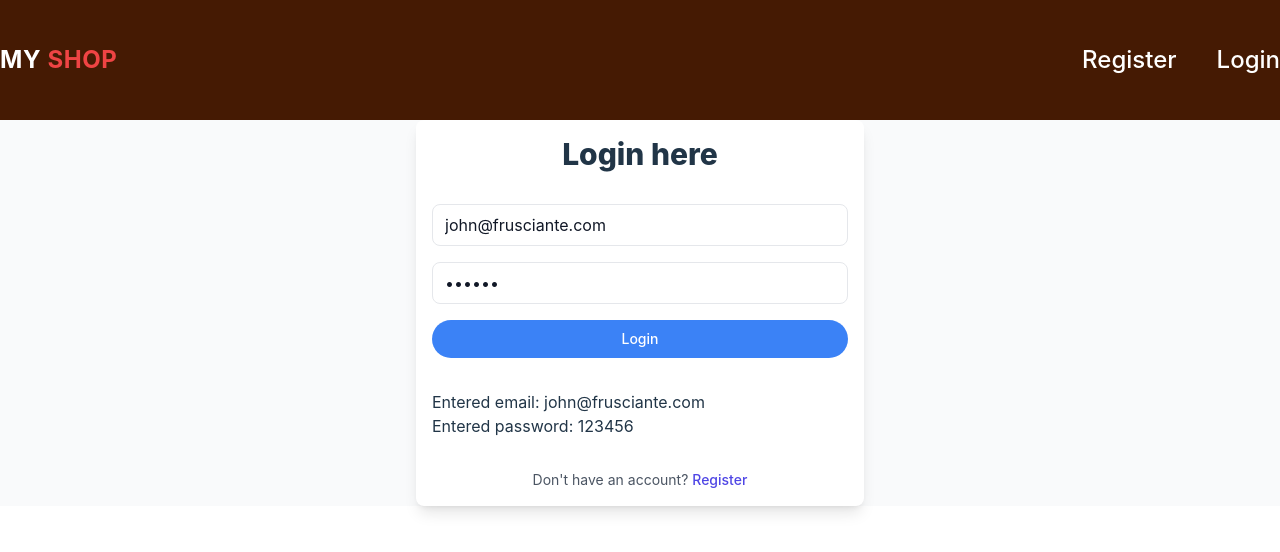
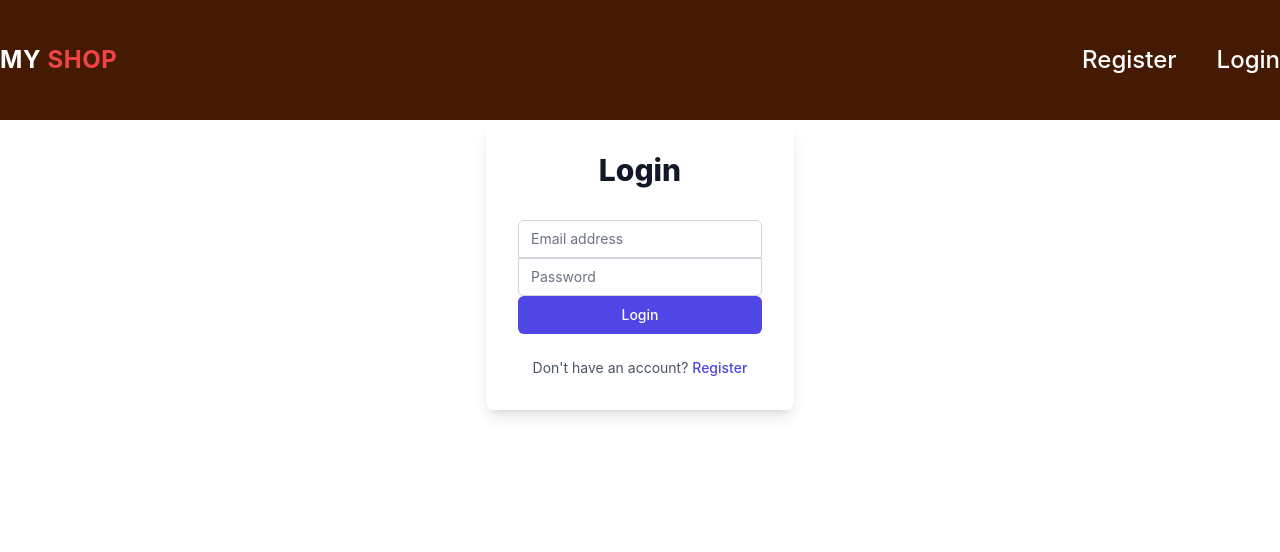
Before and after one commit to NaglisB123/REACT-ATSISKAITYMAS, a React (Vite) app: page /login-page in a window 1280 px wide. Shown: the top 552 px of the page. Built offline with nearby package versions, Linux system fonts and the light colour scheme.

Commit message:
changed style of login page

```diff
--- a/src/assets/components/Login.jsx
+++ b/src/assets/components/Login.jsx
@@ -1,75 +1,64 @@
-import { signInWithEmailAndPassword } from 'firebase/auth';
-import { useState } from 'react';
-import { auth } from '../../firebase/firebase';
-import { Link } from 'react-router-dom';
+import React, { useState } from "react";
+import { Link } from "react-router-dom";
 
-export default function Login() {
-  const [emailValue, setEmailValue] = useState('john@frusciante.com');
-  const [passwordValue, setPasswordValue] = useState('123456');
+export default function LoginPage() {
+  const [email, setEmail] = useState("");
+  const [password, setPassword] = useState("");
 
-  function handleSubmit(event) {
-    event.preventDefault();
-
-    if (!emailValue || !passwordValue) {
-      console.warn('EMAIL OR PASSWORD NOT ENTERED');
-      return;
-    }
-
-    loginWithFireBase();
-  }
-
-  function loginWithFireBase() {
-    signInWithEmailAndPassword(auth, emailValue, passwordValue)
-      .then((userCredential) => {
-        const user = userCredential.user;
-        console.log('user ===', user);
-      })
-      .catch((error) => {
-        const errorCode = error.code;
-        const errorMessage = error.message;
-        console.log('errorCode ===', errorCode);
-        console.log('errorMessage ===', errorMessage);
-      });
-  }
+  const handleLogin = (e) => {
+    e.preventDefault();
+  };
 
   return (
-    <div className="flex items-center justify-center bg-gray-50">
-      <div className="max-w-md w-full space-y-8 p-4 bg-white rounded-lg shadow-lg">
-        <h2 className="text-3xl font-extrabold text-center">Login here</h2>
-        <form onSubmit={handleSubmit} className="mt-8 space-y-4">
-          <div>
+    <div className="flex items-center justify-center">
+      <div className="bg-white rounded-lg shadow-lg p-8 space-y-6 w-120">
+        <h2 className="text-center text-3xl font-extrabold text-gray-900 mb-8">
+          Login
+        </h2>
+        <form onSubmit={handleLogin}>
+          <div className="rounded-md shadow-sm -space-y-px">
+            <div className="flex flex-col">
               <input
-              onChange={(event) => setEmailValue(event.target.value)}
-              value={emailValue}
-              type="text"
-              placeholder="Your email"
-              className="appearance-none rounded-full relative block w-full px-3 py-2 border placeholder-gray-400 text-gray-900 rounded-lg focus:outline-none focus:ring-2 focus:ring-blue-500 focus:border-transparent"
+                id="email"
+                name="email"
+                type="email"
+                autoComplete="email"
+                required
+                className="appearance-none rounded-none relative block w-full px-3 py-2 border border-gray-300 placeholder-gray-500 text-gray-900 rounded-t-md focus:outline-none focus:ring-indigo-500 focus:border-indigo-500 focus:z-10 sm:text-sm"
+                placeholder="Email address"
+                value={email}
+                onChange={(e) => setEmail(e.target.value)}
+              />
+              <input
+                id="password"
+                name="password"
+                type="password"
+                autoComplete="current-password"
+                required
+                className="appearance-none rounded-none relative block w-full px-3 py-2 border border-gray-300 placeholder-gray-500 text-gray-900 rounded-b-md focus:outline-none focus:ring-indigo-500 focus:border-indigo-500 focus:z-10 sm:text-sm"
+                placeholder="Password"
+                value={password}
+                onChange={(e) => setPassword(e.target.value)}
               />
             </div>
-          <div>
-            <input
-              onChange={(event) => setPasswordValue(event.target.value)}
-              value={passwordValue}
-              type="password"
-              placeholder="Your password"
-              className="appearance-none rounded-full relative block w-full px-3 py-2 border placeholder-gray-400 text-gray-900 rounded-lg focus:outline-none focus:ring-2 focus:ring-blue-500 focus:border-transparent"
-            />
           </div>
+
+          <div className="text-center">
             <button
               type="submit"
-            className="group relative w-full flex justify-center py-2 px-4 border border-transparent text-sm font-medium rounded-full text-white bg-blue-500 hover:bg-blue-600 focus:outline-none focus:ring-2 focus:ring-offset-2 focus:ring-blue-500"
+              className="group relative w-full flex justify-center py-2 px-4 border border-transparent text-sm font-medium rounded-md text-white bg-indigo-600 hover:bg-indigo-700 focus:outline-none focus:ring-2 focus:ring-offset-2 focus:ring-indigo-500 mx-auto"
             >
               Login
             </button>
+          </div>
         </form>
-        <div>
-          <p>Entered email: {emailValue}</p>
-          <p>Entered password: {passwordValue}</p>
-        </div>
-        <div className="text-center">
-          <p className="mt-2 text-sm text-gray-600">
+        <div className="text-center mt-4">
+          <p className="text-sm text-gray-600">
             Don't have an account?{" "}
-            <Link to="/register-page" className="font-medium text-indigo-600 hover:text-indigo-500">
+            <Link
+              to="/register-page"
+              className="font-medium text-indigo-600 hover:text-indigo-500"
+            >
               Register
             </Link>
           </p>
```
Lines whose indentation alone changed are shown as unchanged.
